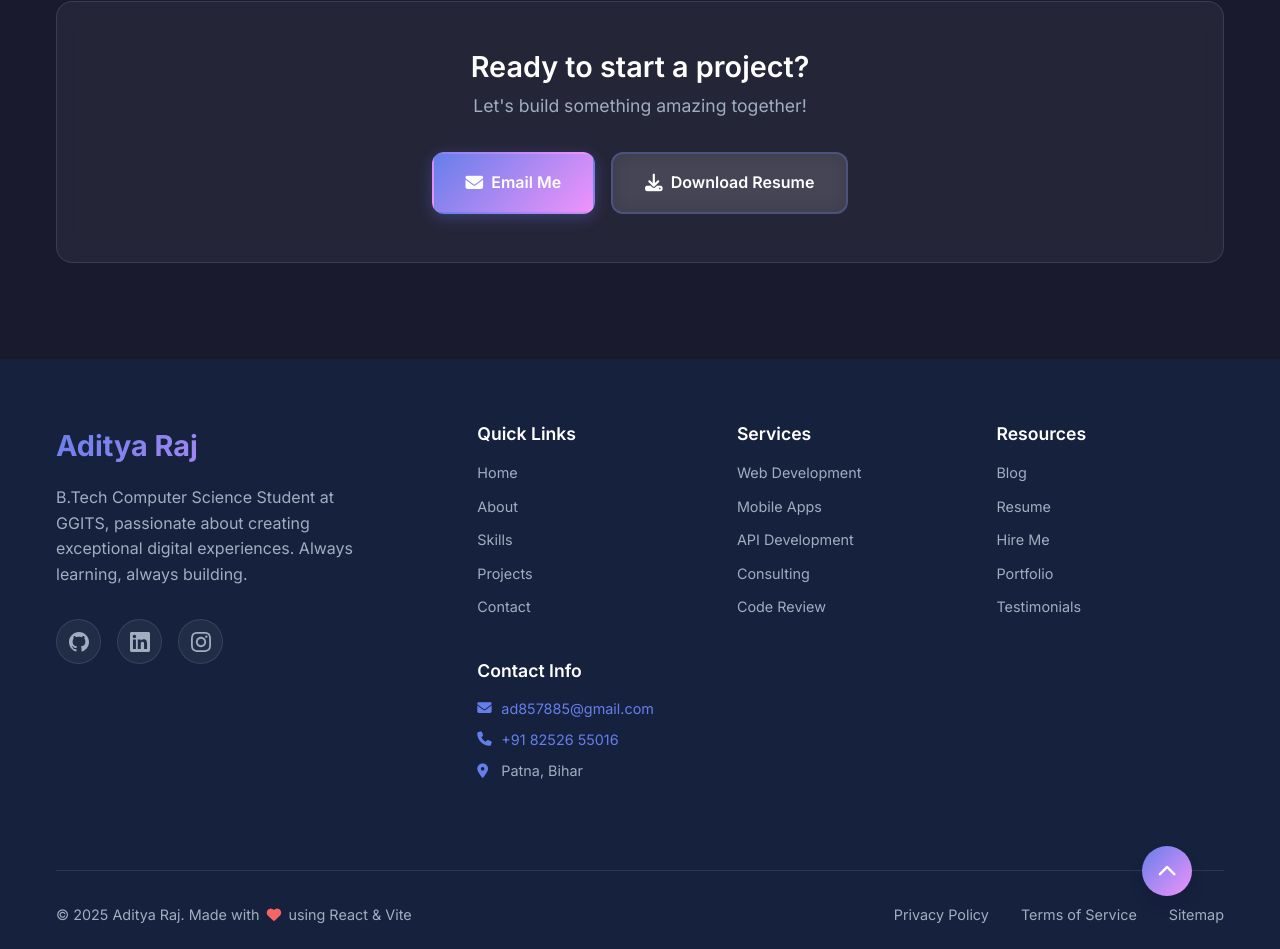
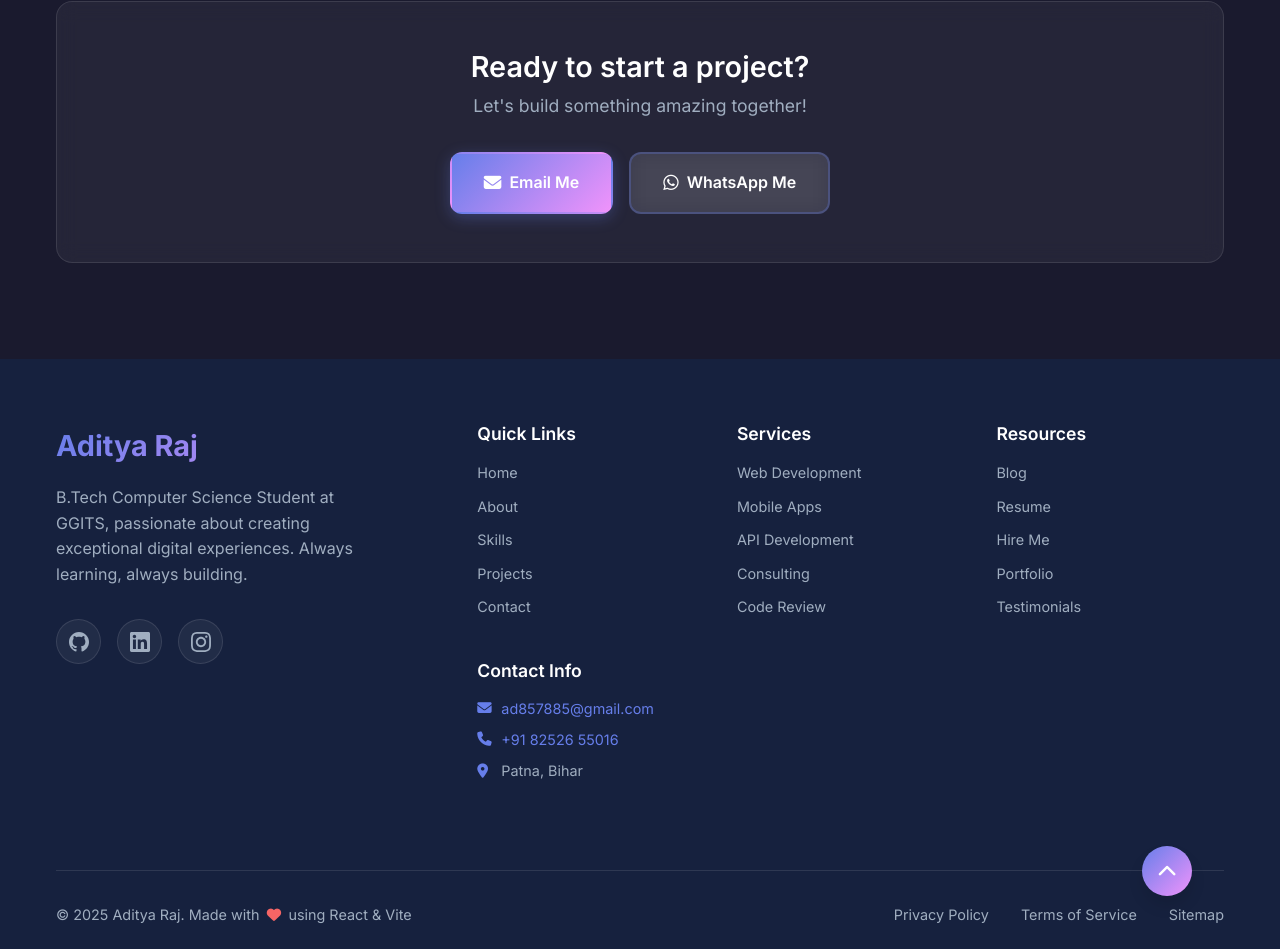
Before and after one commit to aditya1122git/aditya-portfolio, a React (Vite) app: page / in a window 1280 px wide. Shown: the part 8823-9772 px from the top of the page. Built offline with nearby package versions, Linux system fonts and the light colour scheme.

Commit message:
Update Contact.jsx

```diff
--- a/src/components/Contact.jsx
+++ b/src/components/Contact.jsx
@@ -38,8 +38,7 @@
       label: 'Email',
       value: 'ad857885@gmail.com',
       link: 'mailto:ad857885@gmail.com'
-    },
-    {
+    },    {
       icon: 'fas fa-phone',
       label: 'Phone',
       value: '+91 82526 55016',
@@ -227,14 +226,17 @@
         <div className="cta-section">
           <div className="cta-content">
             <h3>Ready to start a project?</h3>
-            <p>Let's build something amazing together!</p>
-            <div className="cta-buttons">              <a href="mailto:ad857885@gmail.com" className="btn btn-primary">
+            <p>Let's build something amazing together!</p>            <div className="cta-buttons">              <a href="mailto:ad857885@gmail.com" className="btn btn-primary">
                 <i className="fas fa-envelope"></i>
                 Email Me
-              </a>
-              <a href="/resume.pdf" target="_blank" className="btn btn-secondary">
-                <i className="fas fa-download"></i>
-                Download Resume
+              </a>              <a
+                href="https://wa.me/918873138156?text=Hi%20Aditya,%20I'd%20like%20to%20connect!"
+                target="_blank"
+                rel="noopener noreferrer"
+                className="btn btn-secondary"
+              >
+                <i className="fab fa-whatsapp"></i>
+                WhatsApp Me
               </a>
             </div>
           </div>
```
